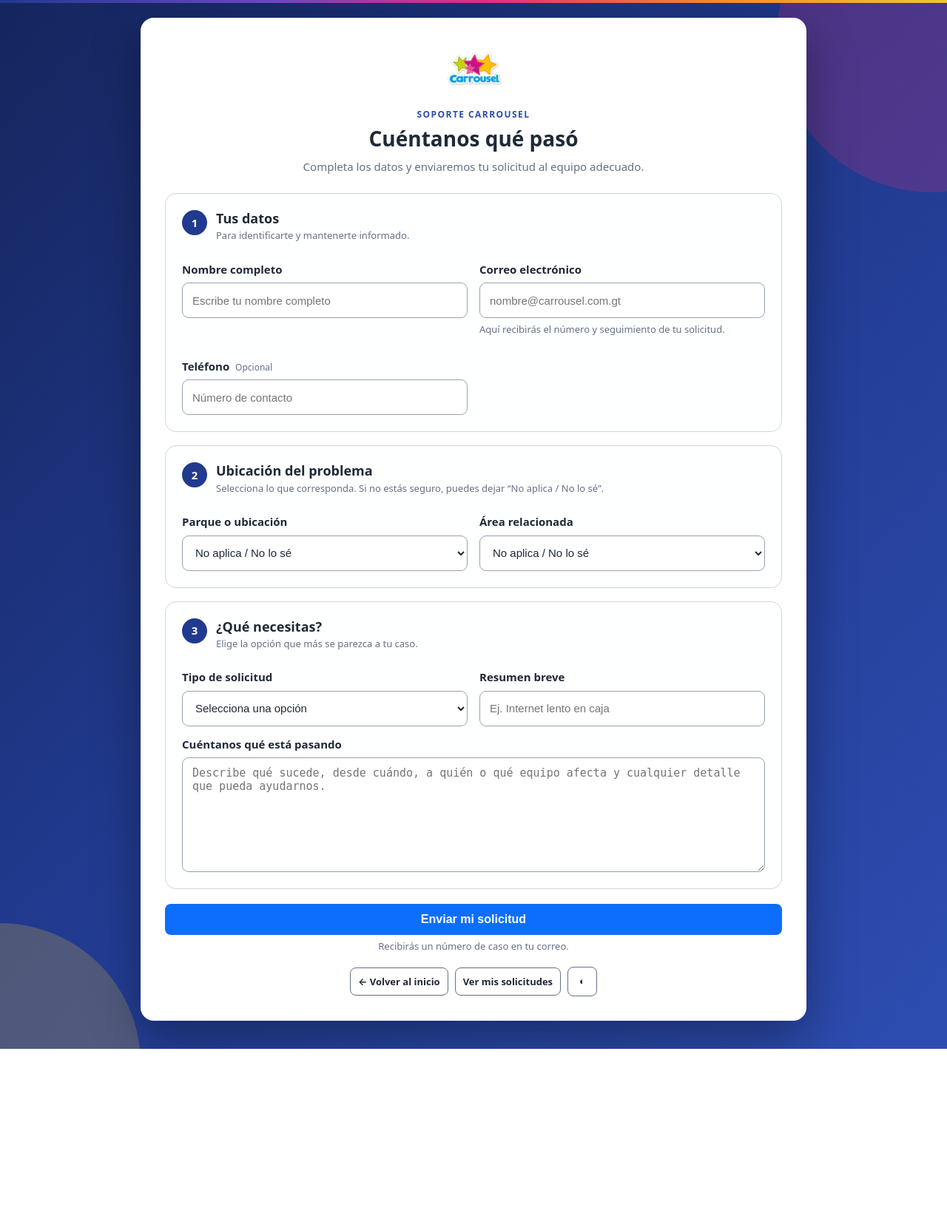
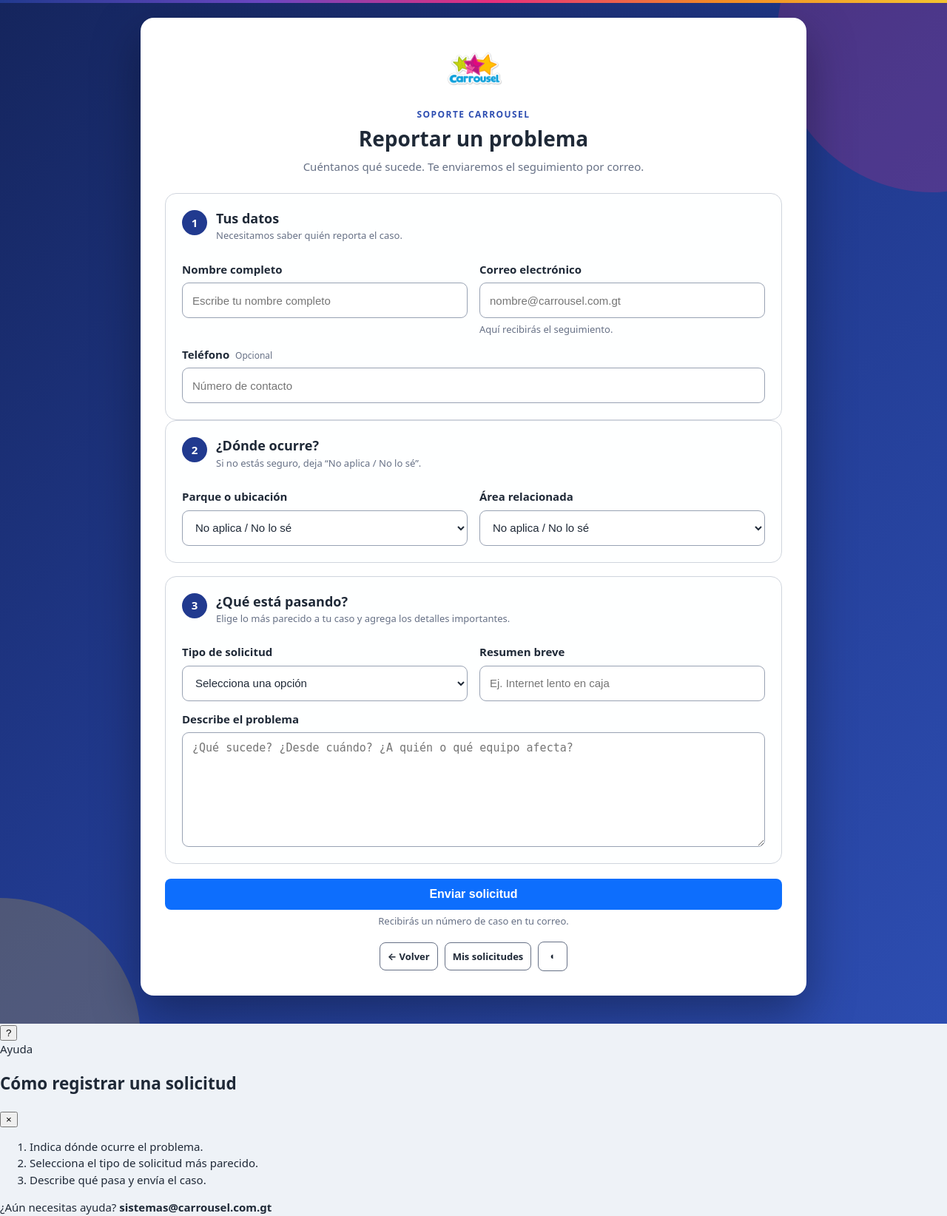
Before and after one commit to lzunigacarrousel/helpdesk-carrousel, a PHP site: template app/Views/tickets/public_create.php in a window 1280 px wide. Shown: the whole page at 74% size. Before the commit the page ends 1418 px from the top, so only its background shows below. Run offline with PHP 8.4, Linux system fonts and the light colour scheme; the template is opened without the code that fills it: most values are stand-ins (such as "Sample title", 1, 10 or a date in 2020); data that the repository does not hold is empty; some libraries are stand-ins or nearby versions.

Commit message:
V2 UX - simplifica formulario para usuarios autenticados

```diff
--- a/app/Views/tickets/public_create.php
+++ b/app/Views/tickets/public_create.php
@@ -1,29 +1,37 @@
-<?php use App\Core\Csrf; $u=$user??null; ?>
+<?php use App\Core\Csrf; $u=$user??null; $helpContext='public_create'; ?>
 <!doctype html>
 <html lang="es">
 <head>
 <meta charset="utf-8"><meta name="viewport" content="width=device-width,initial-scale=1,viewport-fit=cover"><meta name="color-scheme" content="light dark">
-<title>Reportar un problema | Helpdesk Carrousel</title><link rel="stylesheet" href="<?= htmlspecialchars(APP_PUBLIC_PATH) ?>/assets/css/app.css">
+<title>Reportar un problema | Helpdesk Carrousel</title>
+<link rel="stylesheet" href="<?= htmlspecialchars(APP_PUBLIC_PATH) ?>/assets/css/app.css"><link rel="stylesheet" href="<?= htmlspecialchars(APP_PUBLIC_PATH) ?>/assets/css/layout-fixes.css">
 <script>try{const p=localStorage.getItem('carrousel-theme')||'system';const r=p==='system'?(matchMedia('(prefers-color-scheme: dark)').matches?'dark':'light'):p;document.documentElement.dataset.theme=r}catch(e){}</script>
 </head><body><div class="brand-strip"></div>
 <main class="auth-page public-form-page"><div class="auth-shell public-form-shell"><section class="auth-card public-form-card">
-<div class="public-form-head"><img class="auth-logo public-form-logo" src="<?= htmlspecialchars(APP_PUBLIC_PATH) ?>/assets/images/logo.png" alt="Carrousel"><div class="auth-eyebrow">Soporte Carrousel</div><h1 class="auth-title">Cuéntanos qué pasó</h1><p class="auth-subtitle">Completa los datos y enviaremos tu solicitud al equipo adecuado.</p></div>
-<form method="post" action="<?= APP_BASE_URL ?>/crear-ticket" class="public-ticket-form" id="publicTicketForm"><input type="hidden" name="_csrf" value="<?= Csrf::token() ?>">
-<section class="form-step"><div class="form-step-title"><span>1</span><div><strong>Tus datos</strong><small>Para identificarte y mantenerte informado.</small></div></div><div class="grid grid-2 public-form-grid">
-<div><label class="form-label" for="name">Nombre completo</label><input class="form-control" id="name" name="name" required maxlength="180" autocomplete="name" placeholder="Escribe tu nombre completo" value="<?= htmlspecialchars((string)($u['full_name']??'')) ?>"></div>
-<div><label class="form-label" for="email">Correo electrónico</label><input class="form-control" id="email" type="email" name="email" required maxlength="190" autocomplete="email" inputmode="email" placeholder="nombre@carrousel.com.gt" value="<?= htmlspecialchars((string)($u['email']??'')) ?>"><div class="field-help">Aquí recibirás el número y seguimiento de tu solicitud.</div></div>
-<div><label class="form-label" for="phone">Teléfono <span class="optional">Opcional</span></label><input class="form-control" id="phone" name="phone" maxlength="40" autocomplete="tel" inputmode="tel" placeholder="Número de contacto" value="<?= htmlspecialchars((string)($u['phone']??'')) ?>"></div></div></section>
-<section class="form-step"><div class="form-step-title"><span>2</span><div><strong>Ubicación del problema</strong><small>Selecciona lo que corresponda. Si no estás seguro, puedes dejar “No aplica / No lo sé”.</small></div></div><div class="grid grid-2 public-form-grid">
+<div class="public-form-head"><img class="auth-logo public-form-logo" src="<?= htmlspecialchars(APP_PUBLIC_PATH) ?>/assets/images/logo.png" alt="Carrousel"><div class="auth-eyebrow">Soporte Carrousel</div><h1 class="auth-title">Reportar un problema</h1><p class="auth-subtitle">Cuéntanos qué sucede. Te enviaremos el seguimiento por correo.</p></div>
+<form method="post" action="<?= APP_BASE_URL ?>/crear-ticket" class="public-ticket-form" id="publicTicketForm" data-single-submit><input type="hidden" name="_csrf" value="<?= Csrf::token() ?>">
+<div class="public-form-upper">
+<section class="form-step">
+<div class="form-step-title"><span>1</span><div><strong>Tus datos</strong><small><?= $u?'Usaremos los datos de tu sesión.':'Necesitamos saber quién reporta el caso.' ?></small></div></div>
+<?php if($u): ?>
+<input type="hidden" name="name" value="<?= htmlspecialchars((string)$u['full_name']) ?>"><input type="hidden" name="email" value="<?= htmlspecialchars((string)$u['email']) ?>">
+<div class="signed-requester"><div class="signed-avatar"><?= htmlspecialchars(mb_strtoupper(mb_substr((string)$u['full_name'],0,1))) ?></div><div><strong><?= htmlspecialchars((string)$u['full_name']) ?></strong><span><?= htmlspecialchars((string)$u['email']) ?></span></div></div>
+<label class="form-label" for="phone">Teléfono <span class="optional">Opcional</span></label><input class="form-control" id="phone" name="phone" maxlength="40" autocomplete="tel" inputmode="tel" placeholder="Número de contacto" value="<?= htmlspecialchars((string)($u['phone']??'')) ?>">
+<?php else: ?>
+<div class="grid grid-2 public-form-grid"><div><label class="form-label" for="name">Nombre completo</label><input class="form-control" id="name" name="name" required maxlength="180" autocomplete="name" placeholder="Escribe tu nombre completo"></div><div><label class="form-label" for="email">Correo electrónico</label><input class="form-control" id="email" type="email" name="email" required maxlength="190" autocomplete="email" inputmode="email" placeholder="nombre@carrousel.com.gt"><div class="field-help">Aquí recibirás el seguimiento.</div></div></div>
+<label class="form-label" for="phone">Teléfono <span class="optional">Opcional</span></label><input class="form-control" id="phone" name="phone" maxlength="40" autocomplete="tel" inputmode="tel" placeholder="Número de contacto">
+<?php endif; ?>
+</section>
+<section class="form-step"><div class="form-step-title"><span>2</span><div><strong>¿Dónde ocurre?</strong><small>Si no estás seguro, deja “No aplica / No lo sé”.</small></div></div><div class="grid grid-2 public-form-grid">
 <div><label class="form-label" for="park_id">Parque o ubicación</label><select class="form-control" id="park_id" name="park_id"><option value="">No aplica / No lo sé</option><?php foreach($parks as $p): ?><option value="<?= (int)$p['id'] ?>"><?= htmlspecialchars($p['name']) ?></option><?php endforeach; ?></select></div>
 <div><label class="form-label" for="area_id">Área relacionada</label><select class="form-control" id="area_id" name="area_id"><option value="">No aplica / No lo sé</option><?php foreach($areas as $a): ?><option value="<?= (int)$a['id'] ?>"><?= htmlspecialchars($a['name']) ?></option><?php endforeach; ?></select></div></div></section>
-<section class="form-step"><div class="form-step-title"><span>3</span><div><strong>¿Qué necesitas?</strong><small>Elige la opción que más se parezca a tu caso.</small></div></div><div class="grid grid-2 public-form-grid">
+</div>
+<section class="form-step form-step-problem"><div class="form-step-title"><span>3</span><div><strong>¿Qué está pasando?</strong><small>Elige lo más parecido a tu caso y agrega los detalles importantes.</small></div></div><div class="grid grid-2 public-form-grid">
 <div><label class="form-label" for="category_id">Tipo de solicitud</label><select class="form-control" id="category_id" name="category_id" required><option value="">Selecciona una opción</option><?php foreach($categories as $c): ?><option value="<?= (int)$c['id'] ?>"><?= htmlspecialchars($c['name']) ?></option><?php endforeach; ?></select></div>
 <div><label class="form-label" for="subject">Resumen breve</label><input class="form-control" id="subject" name="subject" required maxlength="220" placeholder="Ej. Internet lento en caja"></div></div>
-<label class="form-label" for="description">Cuéntanos qué está pasando</label><textarea class="form-control public-description" id="description" name="description" rows="6" required placeholder="Describe qué sucede, desde cuándo, a quién o qué equipo afecta y cualquier detalle que pueda ayudarnos."></textarea></section>
-<div class="public-submit-box"><button class="btn btn-primary public-submit" id="publicSubmitBtn" type="submit">Enviar mi solicitud</button><div class="field-help centered" id="submitHelp">Recibirás un número de caso en tu correo.</div></div></form>
-<div class="auth-actions public-form-actions"><a class="btn btn-outline-secondary btn-sm" href="<?= APP_BASE_URL ?>/">← Volver al inicio</a><a class="btn btn-outline-secondary btn-sm" href="<?= APP_BASE_URL ?>/mis-tickets">Ver mis solicitudes</a><button class="btn btn-outline-secondary btn-sm theme-btn" type="button" data-theme-toggle title="Cambiar tema"><span data-theme-icon>◐</span></button></div>
+<label class="form-label" for="description">Describe el problema</label><textarea class="form-control public-description" id="description" name="description" rows="5" required placeholder="¿Qué sucede? ¿Desde cuándo? ¿A quién o qué equipo afecta?"></textarea></section>
+<div class="public-submit-box"><button class="btn btn-primary public-submit" id="publicSubmitBtn" type="submit">Enviar solicitud</button><div class="field-help centered">Recibirás un número de caso en tu correo.</div></div></form>
+<div class="auth-actions public-form-actions"><a class="btn btn-outline-secondary btn-sm" href="<?= $u?APP_BASE_URL.'/dashboard':APP_BASE_URL.'/' ?>">← Volver</a><a class="btn btn-outline-secondary btn-sm" href="<?= APP_BASE_URL ?>/mis-tickets">Mis solicitudes</a><button class="btn btn-outline-secondary btn-sm theme-btn" type="button" data-theme-toggle title="Cambiar tema"><span data-theme-icon>◐</span></button></div>
 </section></div></main>
-<script src="<?= htmlspecialchars(APP_PUBLIC_PATH) ?>/assets/js/app.js"></script>
-<script>
-(()=>{const f=document.getElementById('publicTicketForm'),b=document.getElementById('publicSubmitBtn'),h=document.getElementById('submitHelp');if(!f||!b)return;let sending=false;f.addEventListener('submit',e=>{if(sending){e.preventDefault();return;}if(!f.checkValidity())return;sending=true;b.disabled=true;b.setAttribute('aria-disabled','true');b.textContent='Enviando solicitud…';if(h)h.textContent='Espera un momento. No cierres esta ventana.';});})();
-</script></body></html>
+<?php require APP_ROOT.'/app/Views/shared/help_widget.php'; ?>
+<script src="<?= htmlspecialchars(APP_PUBLIC_PATH) ?>/assets/js/app.js"></script></body></html>
```
